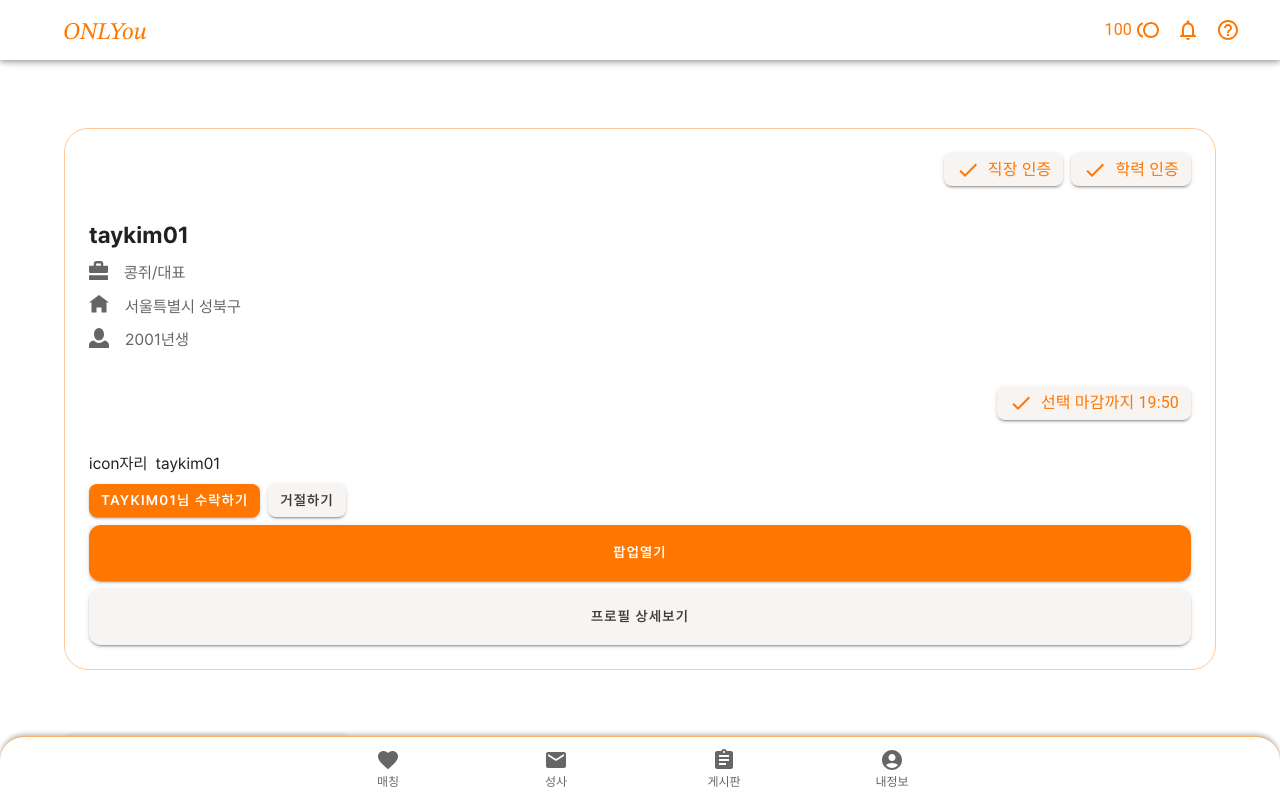
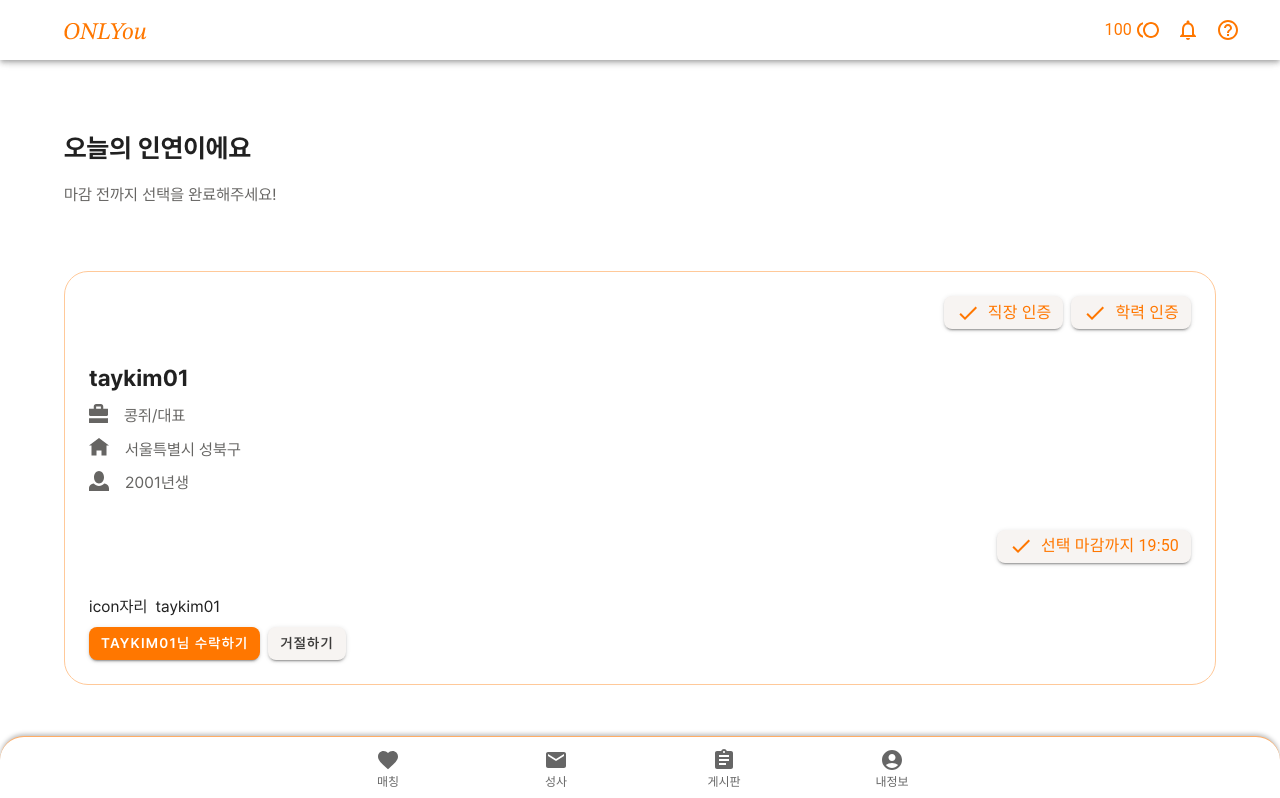
Before and after one commit to kimbank/onlyou-v1-ARCHIVE, a Next.js app: page /matching/main in a window 1280 px wide. Shown: the top 798 px of the page. Built offline with nearby package versions, Linux system fonts and the light colour scheme.

Commit message:
leh/2.함수모듈화는성공

```diff
--- a/app/(회원페이지)/matching/main/page.jsx
+++ b/app/(회원페이지)/matching/main/page.jsx
@@ -38,7 +38,7 @@ const theme = createTheme({
 });
 
 function Title() {
-  return
+  return (
     <Container disableGutters sx={{
       display: 'flex',
       flexDirection: 'column',
@@ -46,17 +46,23 @@ function Title() {
     }}>
       <div className='heading2'>오늘의 인연이에요</div>
       <div className='basic' style={{ color: '#666563' }}>마감 전까지 선택을 완료해주세요!</div>
-  </Container>
+    </Container>);
 }
-function OrangeBox({ functions }) {
+
+function OrangeBox({ functions = [], buttonfunctions = [] }) {
   // 함수들을 순회하며 호출하는 함수
   function callFunctions() {
-    functions.forEach((func) => {
-      func(); // 각 함수 호출
-    });
+    return functions.map((func, index) => (
+      <div key={index}>{func()}</div>
+    ));
+  }
+  function callButtonFunctions() {
+    return buttonfunctions.map((func, index) => (
+      <div key={index}>{func()}</div>
+    ));
   }
 
-  return
+  return (
     <Container disableGutters sx={{
       display: 'flex',
       flexDirection: 'column',
@@ -68,11 +74,20 @@ function OrangeBox({ functions }) {
     }}>
       {/* 함수 호출 */}
       {callFunctions()}
+      <Container disableGutters sx={{
+        display: 'flex',
+        flexDirection: 'column',
+        gap: "8px",
+      }}>
+        {/* 함수 호출 */}
+        {callButtonFunctions()}
       </Container>
+    </Container>
+  );
 }
 
 function AuthenticationItem() {
-  return
+  return (
     <Container disableGutters sx={{
       display: 'flex',
       flexDirection: 'row',
@@ -81,11 +96,11 @@ function AuthenticationItem() {
     }}>
       <Certification alertMessage="학력 인증" />
       <Certification alertMessage="직장 인증" />
-  </Container>
+    </Container>);
 }
 
 function ProfileItem() {
-  return
+  return (
     <Container disableGutters sx={{
       display: 'flex',
       flexDirection: 'column',
@@ -131,36 +146,54 @@ function ProfileItem() {
         <div className='basic' style={{ color: '#666563' }}>2001년생</div>
       </Container>
 
-  </Container>
+    </Container>);
 }
 
 function TimeItem() {
-  return
+  return (
     <Container disableGutters sx={{
       display: 'flex',
       flexDirection: 'row',
       flexDirection: 'row-reverse'
     }}>
       <Certification alertMessage="선택 마감까지 19:50" />
-  </Container>
-}
-function ButtonItem({ functions }) {
-  // 함수들을 순회하며 호출하는 함수
-  function callFunctions() {
-    functions.forEach((func) => {
-      func(); // 각 함수 호출
-    });
+    </Container>);
 }
 
-  return
+function KakaoItem() {
+  return (
+    <Container disableGutters sx={{
+      flexDirection: 'row',
+      gap: "8px",
+      display: "flex"
+    }}>
+      <div className='basic'>icon자리</div>
+      <div className='basic'>taykim01</div>
+    </Container>);
+}
+
+function AcceptItem() {
+  return (
+    <Container disableGutters sx={{
+      display: 'flex',
+      flexDirection: 'row',
+      gap: "8px",
+    }}>
+      <CheckedCheckbox buttonName='taykim01님 수락하기' />
+      <DefaultCheckbox buttonName='거절하기' />
+    </Container>);
+}
+
+function InfoItem() {
+  return (
     <Container disableGutters sx={{
       display: 'flex',
       flexDirection: 'column',
-    gap: "8px",
+      gap: '16px'
     }}>
-    {/* 함수 호출 */}
-    {callFunctions()}
-  </Container>
+      <InfoText title="경쟁률 높음" alertMessage="내 이상형을 원하는 동성이 많아요." />
+      <InfoText title="매칭 난이도 높음" alertMessage="매칭까지는 약 7일 정도 예상되어요." />
+    </Container>);
 }
 
 export default function Home() {
@@ -187,137 +220,17 @@ export default function Home() {
           // 페이지의 기본 gap인 64px를 설정하고, Header/NavBar에 화면이 가리지 않도록 위/아래로 margin을 64px 추가합니다.
         }}>
 
-
-
           {/* 제목과 부제목 입니다. */}
-          <Title></Title>
-
+          <Title />
 
           {/* 매칭되어 나온 상대방 정보 및 버튼 모임입니다.
               모두 주황 박스 안에 있습니다. */}
-          <Container disableGutters
-            sx={{
-              display: 'flex',
-              flexDirection: 'column',
-              borderRadius: "24px",
-              border: 1,
-              padding: "24px",
-              gap: '32px',
-              borderColor: "#FFC999"
-            }}>
+          <OrangeBox functions={[AuthenticationItem, ProfileItem, TimeItem]} buttonfunctions={[KakaoItem, AcceptItem]} />
 
-            {/* 상대방이 인증한 정보를 보여줍니다. */}
-            <Container disableGutters sx={{
-              display: 'flex',
-              flexDirection: 'row',
-              gap: '8px',
-              flexDirection: 'row-reverse'
-            }}>
-              <Certification alertMessage="학력 인증" />
-              <Certification alertMessage="직장 인증" />
-            </Container>
-
-            {/* 상대방의 간단한 인적 정보입니다. */}
-            <Container disableGutters sx={{
-              display: 'flex',
-              flexDirection: 'column',
-              gap: '8px'
-            }}>
-
-              <div className='heading3'>taykim01</div>
-
-              <Container disableGutters sx={{
-                display: 'flex',
-                flexDirection: 'row',
-                gap: '16px'
-              }}>
-                <div className='basic' style={{ color: '#666563' }}>
-                  <svg width="19" height="19" viewBox="0 0 19 19" fill="none" xmlns="http://www.w3.org/2000/svg">
-                    <path d="M7.13982 0C5.83521 0 4.76779 1.06875 4.76779 2.375V4.75H0.237203C0.0948814 4.75 0.0237203 4.845 0.0237203 4.96375V10.6875C0.0237203 11.3525 0.545568 11.875 1.20974 11.875H17.814C18.4782 11.875 19 11.3525 19 10.6875V4.96375C19 4.82125 18.9051 4.75 18.7865 4.75H14.2559V2.375C14.2559 1.06875 13.1885 0 11.8839 0L7.13982 0ZM7.13982 2.375H11.8839V4.75H7.13982V2.375ZM0.0237203 14.0362V18.7862C0.0237203 18.905 0.118602 19 0.237203 19H18.7628C18.8814 19 18.9763 18.905 18.9763 18.7862V14.0362C18.5968 14.1788 18.2172 14.25 17.7903 14.25H1.18602C0.759051 14.25 0.379526 14.155 0 14.0362H0.0237203Z" fill="#666563" />
-                  </svg>
-                </div>
-                <div className='basic' style={{ color: '#666563' }}>콩쥐/대표</div>
-              </Container>
-
-              <Container disableGutters sx={{
-                display: 'flex',
-                flexDirection: 'row',
-                gap: '16px'
-              }}>
-                <div className='basic' style={{ color: '#666563' }}>
-                  <svg width="20" height="18" viewBox="0 0 20 18" fill="none" xmlns="http://www.w3.org/2000/svg">
-                    <path d="M10 0L0 7.5H2.5V17.5H7.5V12.5H12.5V17.5H17.5V7.425L20 7.5L10 0Z" fill="#666563" />
-                  </svg>
-                </div>
-                <div className='basic' style={{ color: '#666563' }}>서울특별시 성북구</div>
-              </Container>
-
-              <Container disableGutters sx={{
-                display: 'flex',
-                flexDirection: 'row',
-                gap: '16px'
-              }}>
-                <div className='basic' style={{ color: '#666563' }}>
-                  <svg width="20" height="20" viewBox="0 0 20 20" fill="none" xmlns="http://www.w3.org/2000/svg">
-                    <path d="M10 0C7.25 0 5 2.8 5 6.25C5 9.7 7.25 12.5 10 12.5C12.75 12.5 15 9.7 15 6.25C15 2.8 12.75 0 10 0ZM4.775 12.5C2.125 12.625 0 14.8 0 17.5V20H20V17.5C20 14.8 17.9 12.625 15.225 12.5C13.875 14.025 12.025 15 10 15C7.975 15 6.125 14.025 4.775 12.5Z" fill="#666563" />
-                  </svg>
-                </div>
-                <div className='basic' style={{ color: '#666563' }}>2001년생</div>
-              </Container>
+          {/* 매칭 전과 미성사 일 때 표시되는 알람입니다. */}
+          <InfoItem />
 
         </Container>
-
-            {/* 선택까지 남은 시간을 보여줍니다. */}
-            <Container disableGutters sx={{
-              display: 'flex',
-              flexDirection: 'row',
-              flexDirection: 'row-reverse'
-            }}>
-              <Certification alertMessage="선택 마감까지 19:50" />
-            </Container>
-
-            {/* 버튼 모임입니다. */}
-            <Container disableGutters sx={{
-              display: 'flex',
-              flexDirection: 'column',
-              gap: "8px",
-            }}>
-              {/* 카카오 아이디 */}
-              <Container disableGutters sx={{
-                flexDirection: 'row',
-                gap: "8px",
-                display: "flex"
-              }}>
-                <div className='basic'>icon자리</div>
-                <div className='basic'>taykim01</div>
-              </Container>
-              {/* 수락 or 거절 버튼들 */}
-              <Container disableGutters sx={{
-                display: 'flex',
-                flexDirection: 'row',
-                gap: "8px",
-              }}>
-                <CheckedCheckbox buttonName='taykim01님 수락하기' />
-                <DefaultCheckbox buttonName='거절하기' />
-              </Container>
-              {/*  프로필 상세 버튼  */}
-              <SwipeableEdgeDrawer></SwipeableEdgeDrawer>
-              <SubButton buttonName='프로필 상세보기' />
-            </Container>
-          </Container>
-
-          {/* 매칭 전과 미성사 일 때 표시되는 알람입니다. */}
-          <Container disableGutters sx={{
-            display: 'flex',
-            flexDirection: 'column',
-            gap: '16px'
-          }}>
-            <InfoText title="경쟁률 높음" alertMessage="내 이상형을 원하는 동성이 많아요." />
-            <InfoText title="매칭 난이도 높음" alertMessage="매칭까지는 약 7일 정도 예상되어요." />
-          </Container>
-
-        </Container>
-
         <NavBar />
       </Container>
     </ThemeProvider>
```
Lines whose indentation alone changed are shown as unchanged.
